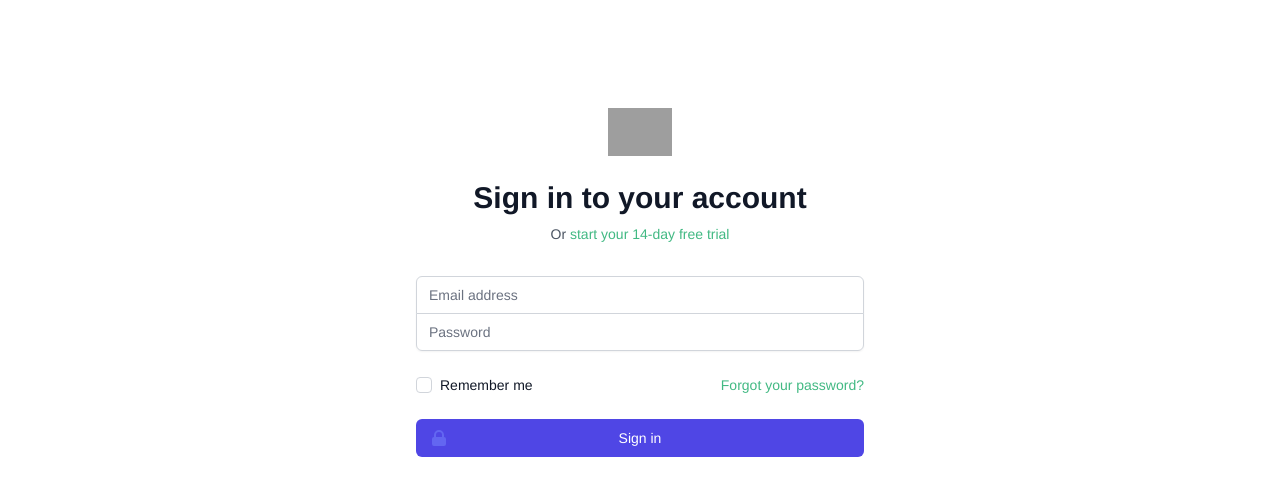
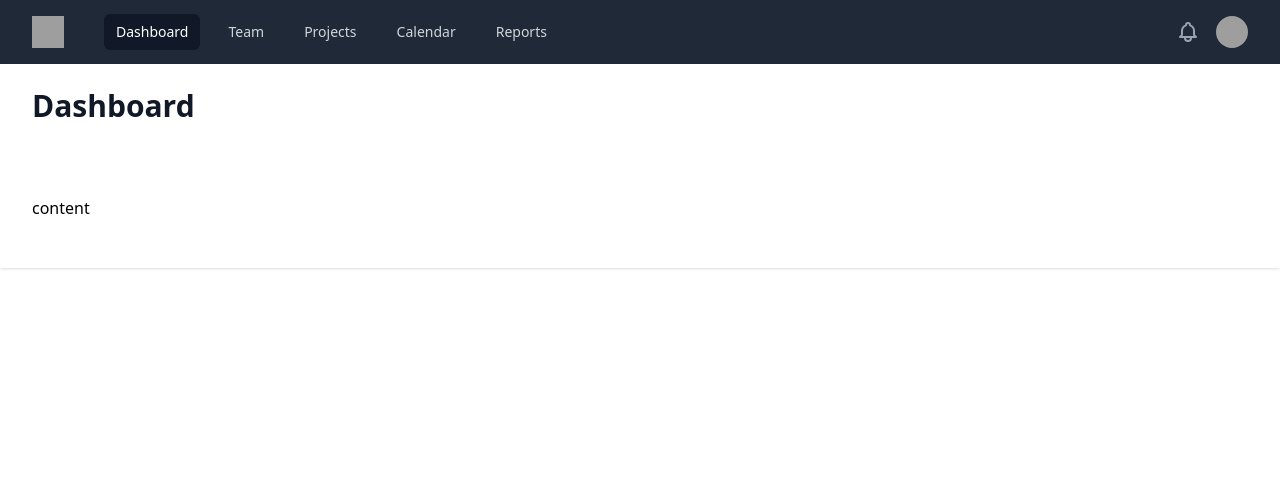
Before and after one commit to astonetuhame/laravel-vue-survey, a Vue app in the folder vue/: page /dashboard in a window 1280 px wide. Shown: the top 496 px of the page. Built offline with nearby package versions, Linux system fonts and the light colour scheme; grey boxes are pictures that could not be loaded.

Commit message:
Update App.vue

```diff
--- a/vue/src/App.vue
+++ b/vue/src/App.vue
@@ -16,17 +16,16 @@ export default {
 </script>
 
 <template>
-
-  <HelloWorld msg="Hello Vue 3 + Vite" />
+  <router-view></router-view>
 </template>
 
 <style>
-#app {
+/* #app {
   font-family: Avenir, Helvetica, Arial, sans-serif;
   -webkit-font-smoothing: antialiased;
   -moz-osx-font-smoothing: grayscale;
   text-align: center;
   color: #2c3e50;
   margin-top: 60px;
-}
+} */
 </style>
```
